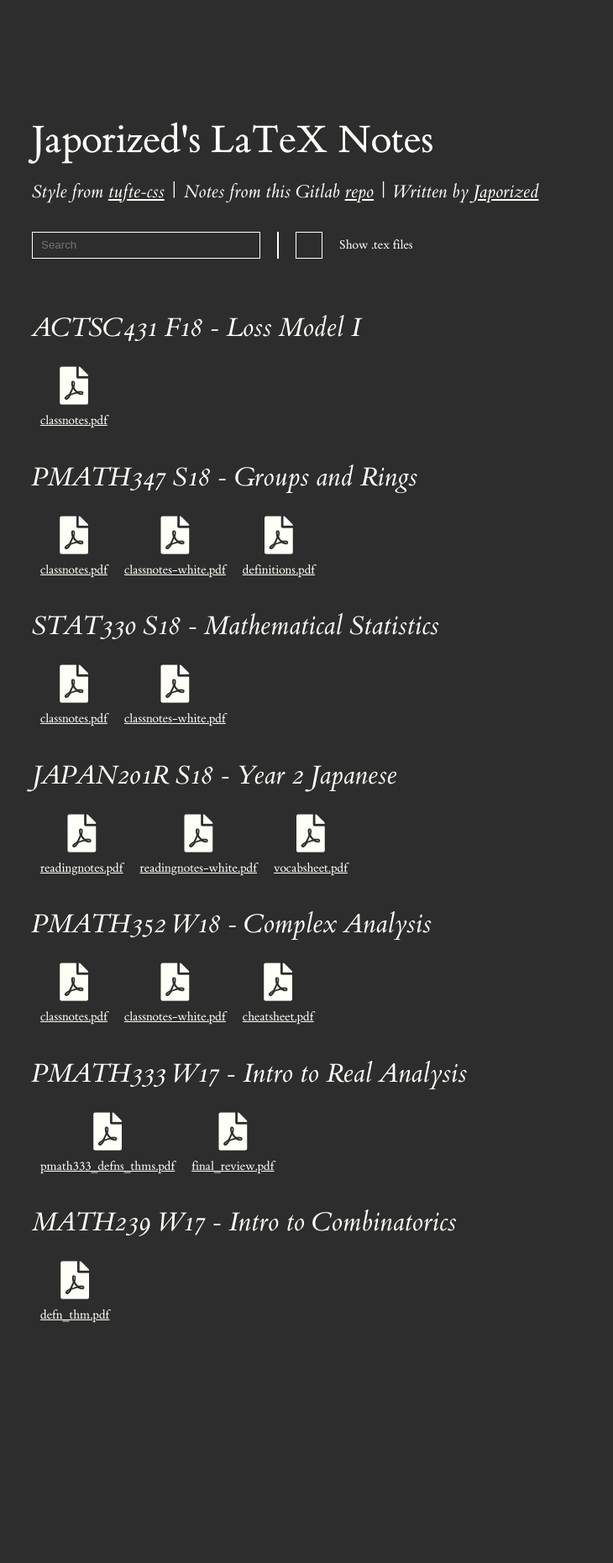
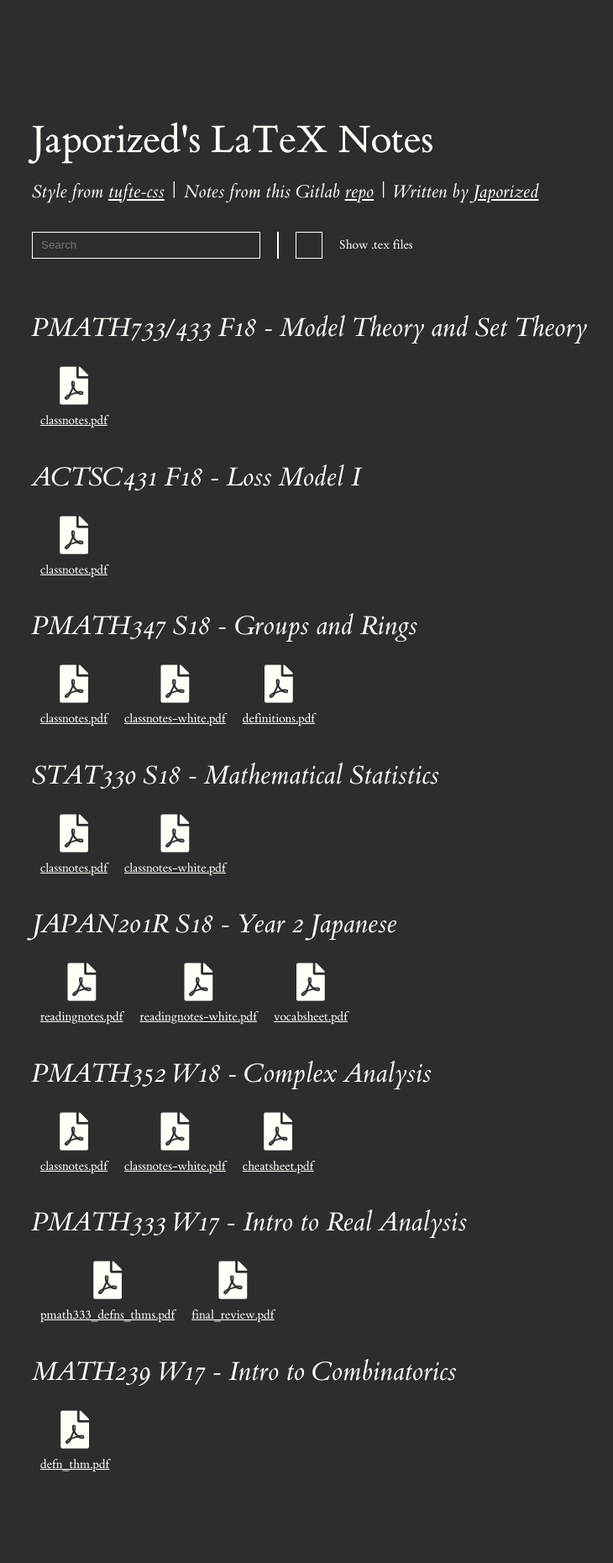
Before and after one commit to japorized/TeX_notes, a Jekyll site: the page built from index.md, in a window 1280 px wide. Shown: the whole page at 84% size, without its empty margins (122-852 px from the left). Built offline with Jekyll 4.4.1, drawn with Linux system fonts in a browser that asks for light colours; nearby versions of some CDN libraries; before the commit the page ends 1683 px from its top, so only the background shows below that.

Commit message:
publishing PMATH733

```diff
--- a/_data/files.yaml
+++ b/_data/files.yaml
@@ -1,3 +1,11 @@
+- title: PMATH733/433 F18 - Model Theory and Set Theory
+  pdf:
+    - title: classnotes.pdf
+      src: ./PMATH733/classnotes.pdf
+  tex:
+    - title: classnotes.tex
+      src: ./PMATH733/classnotes.tex
+
 - title: ACTSC431 F18 - Loss Model I
   pdf:
     - title: classnotes.pdf
```
